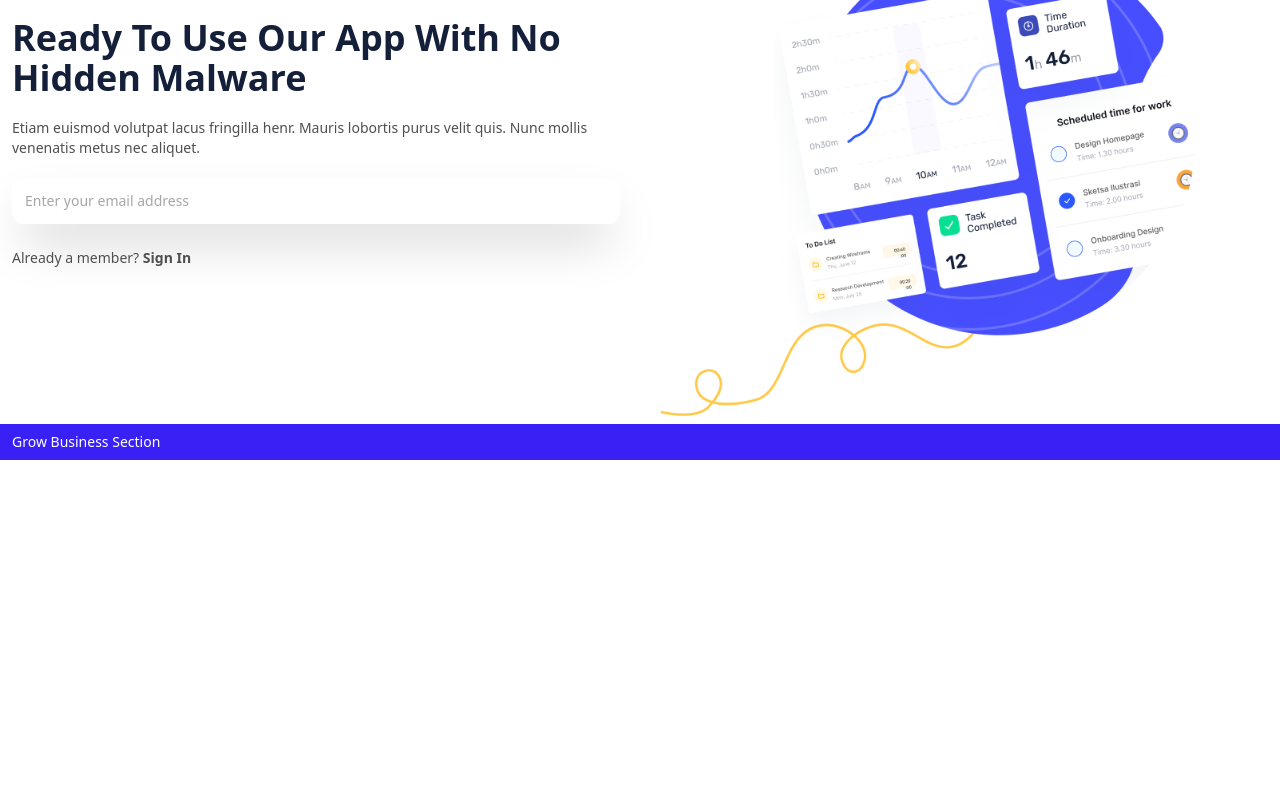
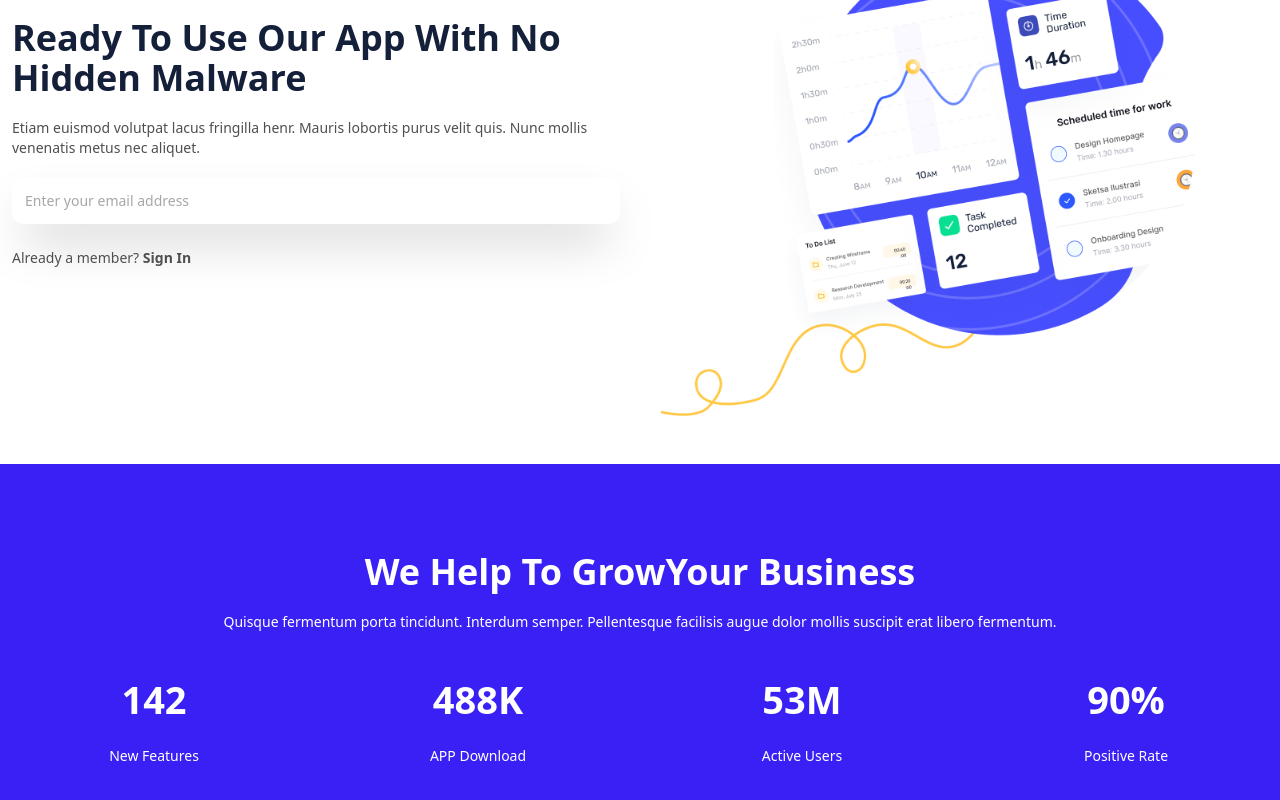
Before and after one commit to alonzojoe/quickspace-page, a React (Vite) app: page / in a window 1280 px wide. Shown: the part 3905-4705 px from the top of the page. Before the commit the page ends 4365 px from the top, so only its background shows below. Built offline with nearby package versions, Linux system fonts and the light colour scheme.

Commit message:
styling UI of BusinessSection implement BUSINESS_CONTENT as sectionc web content

```diff
--- a/src/components/BusinessSection.tsx
+++ b/src/components/BusinessSection.tsx
@@ -1,8 +1,26 @@
+import { BUSINESS_CONTENT } from "../constants";
+
 const BusinessSection = () => {
   return (
-    <section>
-      <div className="max-w-7xl mx-auto px-3 py-2 bg-primary text-white">
-        Grow Business Section
+    <section className="bg-primary mt-10">
+      <div className="max-w-7xl mx-auto px-3 py-2 text-white">
+        <div className="text-center mb-12">
+          <h2 className="text-xl lg:text-4xl mt-20 font-bold">
+            {BUSINESS_CONTENT.title}
+          </h2>
+          <p className="my-5">{BUSINESS_CONTENT.subTitle}</p>
+          <div className="grid grid-cols-1 mt-10 mb-20 md:grid-cols-2 lg:grid-cols-4 gap-10 text-center">
+            {BUSINESS_CONTENT.items.map((b, index) => (
+              <div
+                className="flex flex-col items-center justify-center space-y-5"
+                key={index}
+              >
+                <h3 className="font-bold text-[38px]">{b.title}</h3>
+                <p>{b.description}</p>
+              </div>
+            ))}
+          </div>
+        </div>
       </div>
     </section>
   );
--- a/src/constants/index.ts
+++ b/src/constants/index.ts
@@ -111,7 +111,7 @@ export const BUSINESS_CONTENT = {
     title: 'We Help To GrowYour Business',
     subTitle: 'Quisque fermentum porta tincidunt. Interdum semper. Pellentesque facilisis augue dolor mollis suscipit erat libero fermentum.',
     items: [
-        { title: '142', description: 'Features' },
+        { title: '142', description: 'New Features' },
         { title: '488K', description: 'APP Download' },
         { title: '53M', description: 'Active Users' },
         { title: '90%', description: 'Positive Rate' },
```
